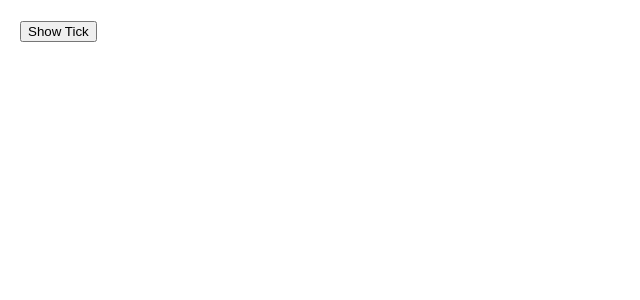
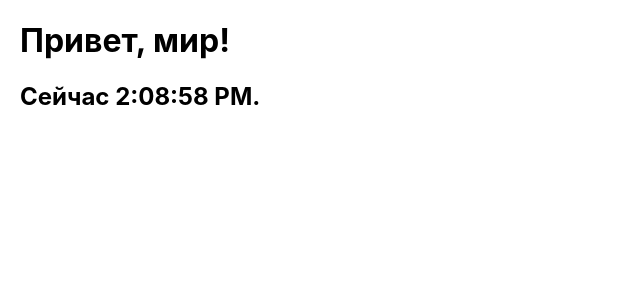
Before and after one commit to iadaria/theory, a React (Create React App) app in the folder ru/react/examples/: page / in a window 1280 px wide. Shown: the top 300 px of the page, without its empty margins (0-640 px from the left). Built offline with nearby package versions, Linux system fonts and the light colour scheme.

Commit message:
add Clock

```diff
--- a/ru/react/examples/src/base/Element/Element.tsx
+++ b/ru/react/examples/src/base/Element/Element.tsx
@@ -1,8 +1,11 @@
 import { ShowTickButton } from "./ex0_4_Tick";
+import { Clock } from "./ex0_5_Tick";
 
 export function Element() {
 
     let example = <ShowTickButton />
 
+    example = <Clock />
+
     return example;
 }
--- a/ru/react/examples/src/base/Element/ex0_5_Tick.tsx
+++ b/ru/react/examples/src/base/Element/ex0_5_Tick.tsx
@@ -1,9 +1,22 @@
-export function Clock(props: {date: Date }) {
+import { useEffect, useState } from "react";
+
+export function Clock() {
+    const [date, setDate] = useState(new Date());
+
+    function tick() {
+        setDate(new Date());
+    }
+
+    useEffect(() => {
+        let timerId = setInterval(tick, 1000);
+        return () => clearInterval(timerId);
+    }, []);
+
     return (
         <div>
             <h1>Привет, мир!</h1>
             <h2>
-                Сейчас {props.date.toLocaleTimeString()}.
+                Сейчас {date.toLocaleTimeString()}.
             </h2>
         </div>
     );
```
